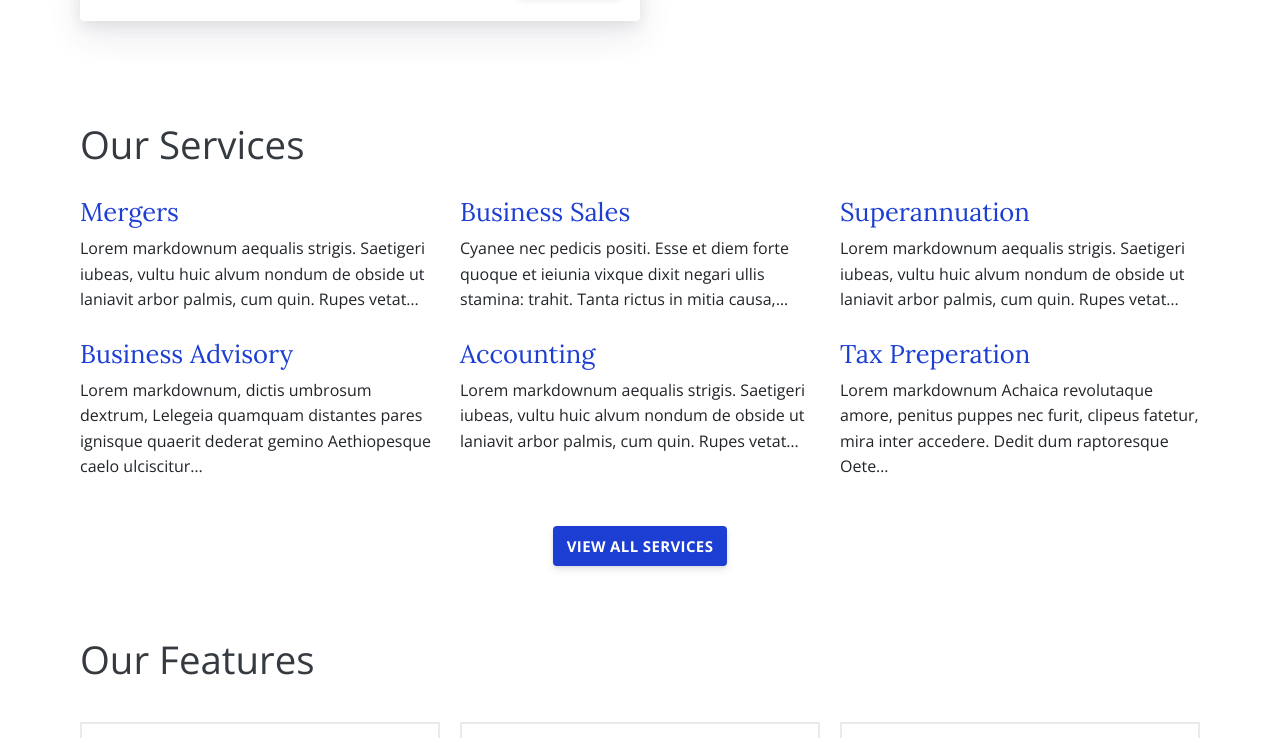
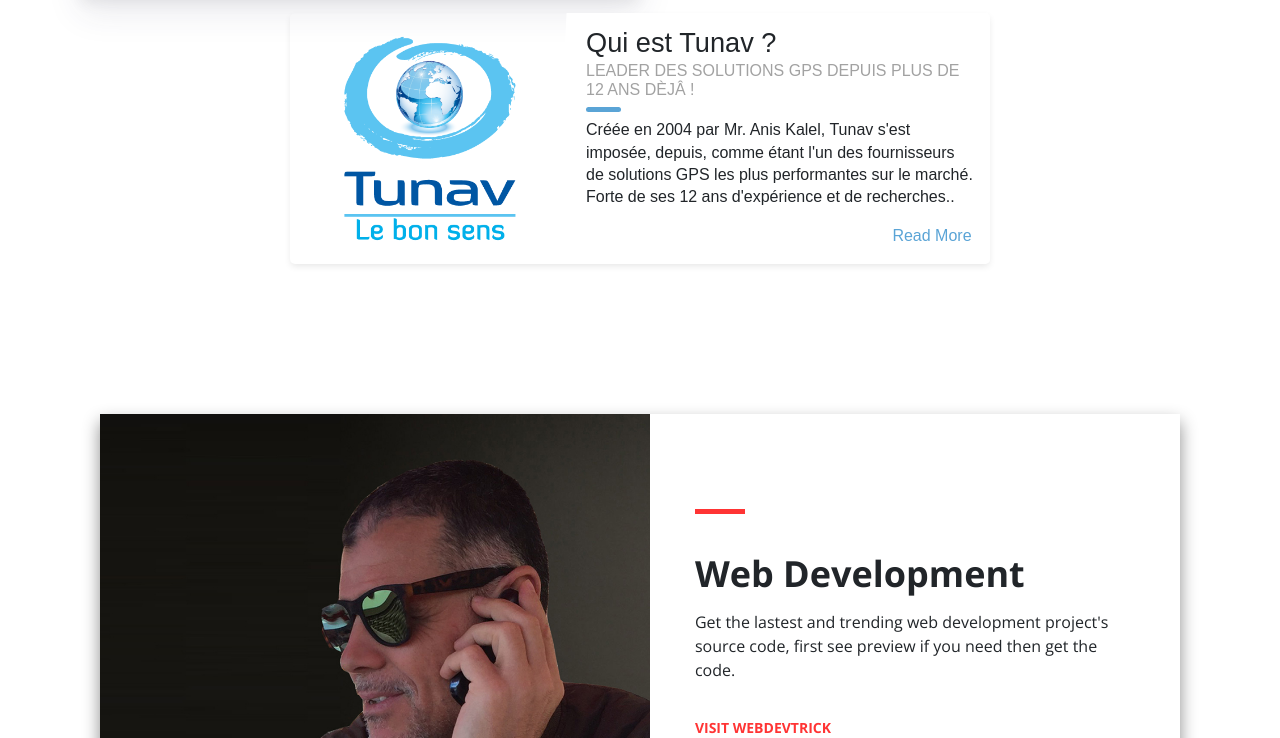
Before and after one commit to redboudraa/Navi, a Gatsby site: page / in a window 1280 px wide. Shown: the part 593-1331 px from the top of the page. Built offline with nearby package versions, Linux system fonts and the light colour scheme; Gatsby itself is replaced by a stand-in of ours.

Commit message:
first commit

```diff
--- a/gatsby-config.js
+++ b/gatsby-config.js
@@ -2,64 +2,81 @@ const guid = process.env.NETLIFY_GOOGLE_ANALYTICS_ID;
 
 module.exports = {
   siteMetadata: {
-    title: 'Gatsby Serif',
-    description: 'my theme',
+    title: "Gatsby Serif",
+    description: "my theme",
     contact: {
-      phone: 'XXX XXX XXX',
-      email: 'zerostaticthemes@gmail.com',
+      phone: "+216 71 807 667",
+      email: "tunav@tunav.com"
     },
     menuLinks: [
       {
-        name: 'Services',
-        link: '/services',
+        name: "Accueil",
+        link: "/services"
       },
       {
-        name: 'Team',
-        link: '/team',
+        name: "Tunav",
+        link: "/team"
       },
       {
-        name: 'Testimonials',
-        link: '/testimonials',
+        name: "Professionnels",
+        link: "/testimonials"
       },
       {
-        name: 'Contact',
-        link: '/contact',
+        name: "Particuliers",
+        link: "/contact"
       },
-    ],
+      {
+        name: "Partenariat",
+        link: "/contact"
+      },
+      {
+        name: "Blog",
+        link: "/contact"
+      },
+      {
+        name: "Contact",
+        link: "/contact"
+      },
+      {
+        name: "Login",
+        link: "/contact"
+      }
+    ]
   },
+
   plugins: [
-    'gatsby-plugin-sass',
-    'gatsby-transformer-json',
-    'gatsby-transformer-remark',
-    'gatsby-plugin-react-helmet',
+    "gatsby-plugin-sass",
+    "gatsby-transformer-json",
+    "gatsby-transformer-remark",
+    "gatsby-plugin-react-helmet",
     {
-      resolve: 'gatsby-source-filesystem',
+      resolve: "gatsby-source-filesystem",
       options: {
         path: `${__dirname}/src/pages`,
-        name: 'pages',
-      },
+        name: "pages"
+      }
     },
     {
-      resolve: 'gatsby-source-filesystem',
+      resolve: "gatsby-source-filesystem",
       options: {
         path: `${__dirname}/src/data`,
-        name: 'data',
-      },
+        name: "data"
+      }
     },
     {
-      resolve: 'gatsby-source-filesystem',
+      resolve: "gatsby-source-filesystem",
       options: {
         path: `${__dirname}/src/images`,
-        name: 'images',
-      },
+        name: "images"
+      }
     },
     {
-      resolve: 'gatsby-plugin-google-analytics',
+      resolve: "gatsby-plugin-google-analytics",
       options: {
-        trackingId: guid ? guid : 'UA-XXX-1',
+        trackingId: guid ? guid : "UA-XXX-1",
         // Puts tracking script in the head instead of the body
-        head: false,
-      },
-    },
-  ],
+        head: false
+      }
+    }
+  ]
 };
--- /dev/null
+++ b/src/components/blog-cards-snippet/blog-cards-snippet.js
@@ -0,0 +1,55 @@
+import React from "react";
+import containerStyles from "./blog-cards-snippet.module.scss";
+import logo1 from "../../images/logo_500x500.png";
+const snippet = props => {
+  return (
+    <div className={containerStyles.blogcard}>
+      <div className={containerStyles.meta}>
+        <div
+          className={containerStyles.photo}
+          style={{
+            backgroundImage: "url(" + logo1 + ")"
+          }}
+        />
+      </div>
+      {/* <ul className={containerStyles.details}>
+          <li className={containerStyles.author}>
+            <a href="#">John Doe</a>
+          </li>
+          <li className={containerStyles.date}>Aug. 24, 2015</li>
+          <li className={containerStyles.tags}>
+            <ul>
+              <li>
+                <a href="#">Learn</a>
+              </li>
+              <li>
+                <a href="#">Code</a>
+              </li>
+              <li>
+                <a href="#">HTML</a>
+              </li>
+              <li>
+                <a href="#">CSS</a>
+              </li>
+            </ul>
+          </li>
+        </ul>
+      */}
+
+      <div className={containerStyles.description}>
+        <h1>Qui est Tunav ?</h1>
+        <h2>Leader des solutions GPS depuis plus de 12 ans dèjâ !</h2>
+        <p>
+          Créée en 2004 par Mr. Anis Kalel, Tunav s'est imposée, depuis, comme
+          étant l'un des fournisseurs de solutions GPS les plus performantes sur
+          le marché. Forte de ses 12 ans d'expérience et de recherches..
+        </p>
+        <p className={containerStyles.readmore}>
+          <a href="#">Read More</a>
+        </p>
+      </div>
+    </div>
+  );
+};
+
+export default snippet;
--- /dev/null
+++ b/src/components/blog-cards-snippet/blog-cards-snippet.module.scss
@@ -0,0 +1,197 @@
+/*PEN STYLES*/
+
+$color_white: #fff;
+$color_prime: #5aa4d6;
+$color_grey: #e2e2e2;
+$color_grey_dark: #a2a2a2;
+
+.blogcard {
+  display: flex;
+  flex-direction: column;
+  margin: 1rem auto;
+  box-shadow: 0 3px 7px -1px rgba(#000, 0.1);
+  margin-bottom: 1.6%;
+  background: $color_white;
+  line-height: 1.4;
+  font-family: sans-serif;
+  border-radius: 5px;
+  overflow: hidden;
+  z-index: 0;
+  a {
+    color: inherit;
+    &:hover {
+      color: $color_prime;
+    }
+  }
+  &:hover {
+    .photo {
+      transform: scale(1.3) rotate(3deg);
+    }
+  }
+  .meta {
+    position: relative;
+    z-index: 0;
+    height: 200px;
+  }
+  .photo {
+    position: absolute;
+    top: 0;
+    right: 0;
+    bottom: 0;
+    left: 0;
+    background-size: cover;
+    background-position: center;
+    transition: transform 0.2s;
+  }
+  .details,
+  .details ul {
+    margin: auto;
+    padding: 0;
+    list-style: none;
+  }
+
+  .details {
+    position: absolute;
+    top: 0;
+    bottom: 0;
+    left: -100%;
+    margin: auto;
+    transition: left 0.2s;
+    background: rgba(#000, 0.6);
+    color: $color_white;
+    padding: 10px;
+    width: 100%;
+    font-size: 0.9rem;
+    a {
+      text-decoration: dotted underline;
+    }
+    ul li {
+      display: inline-block;
+    }
+    .author:before {
+      font-family: FontAwesome;
+      margin-right: 10px;
+      content: "\f007";
+    }
+
+    .date:before {
+      font-family: FontAwesome;
+      margin-right: 10px;
+      content: "\f133";
+    }
+
+    .tags {
+      ul:before {
+        font-family: FontAwesome;
+        content: "\f02b";
+        margin-right: 10px;
+      }
+      li {
+        margin-right: 2px;
+        &:first-child {
+          margin-left: -4px;
+        }
+      }
+    }
+  }
+  .description {
+    padding: 1rem;
+    background: $color_white;
+    position: relative;
+    z-index: 1;
+    h1,
+    h2 {
+      font-family: Poppins, sans-serif;
+    }
+    h1 {
+      line-height: 1;
+      margin: 0;
+      font-size: 1.7rem;
+    }
+    h2 {
+      font-size: 1rem;
+      font-weight: 300;
+      text-transform: uppercase;
+      color: $color_grey_dark;
+      margin-top: 5px;
+    }
+    .readmore {
+      text-align: right;
+      a {
+        color: $color_prime;
+        display: inline-block;
+        position: relative;
+        &:after {
+          content: "\f061";
+          font-family: FontAwesome;
+          margin-left: -10px;
+          opacity: 0;
+          vertical-align: middle;
+          transition: margin 0.3s, opacity 0.3s;
+        }
+
+        &:hover:after {
+          margin-left: 5px;
+          opacity: 1;
+        }
+      }
+    }
+  }
+  p {
+    position: relative;
+    margin: 1rem 0 0;
+    &:first-of-type {
+      margin-top: 1.25rem;
+      &:before {
+        content: "";
+        position: absolute;
+        height: 5px;
+        background: $color_prime;
+        width: 35px;
+        top: -0.75rem;
+        border-radius: 3px;
+      }
+    }
+  }
+  &:hover {
+    .details {
+      left: 0%;
+    }
+  }
+
+  @media (min-width: 640px) {
+    flex-direction: row;
+    max-width: 700px;
+    .meta {
+      flex-basis: 40%;
+      height: auto;
+    }
+    .description {
+      flex-basis: 60%;
+      &:before {
+        transform: skewX(-3deg);
+        content: "";
+        background: #fff;
+        width: 30px;
+        position: absolute;
+        left: -10px;
+        top: 0;
+        bottom: 0;
+        z-index: -1;
+      }
+    }
+    &.alt {
+      flex-direction: row-reverse;
+      .description {
+        &:before {
+          left: inherit;
+          right: -10px;
+          transform: skew(3deg);
+        }
+      }
+      .details {
+        padding-left: 25px;
+      }
+    }
+  }
+}
--- /dev/null
+++ b/src/components/flexbox-card/flexbox-card.js
@@ -0,0 +1,30 @@
+import React from "react";
+import containerStyles from "./flexbox-card.module.css";
+import logo1 from "../../images/anis-kallel-1.jpg";
+const flex = props => {
+  return (
+    <div className={containerStyles.container}>
+      <div
+        className={containerStyles.imag}
+        style={{ backgroundImage: "url(" + logo1 + ")" }}
+      />
+      <div className={containerStyles.textcontainer}>
+        <span className={containerStyles.spanc} />
+        <h1 className={containerStyles.h1}>Web Development</h1>
+        <p className={containerStyles.p}>
+          Get the lastest and trending web development project's source code,
+          first see preview if you need then get the code.
+        </p>
+        <a
+          className={containerStyles.a}
+          href="https://webdevtrick.com"
+          target="_blank"
+        >
+          Visit Webdevtrick
+        </a>
+      </div>
+    </div>
+  );
+};
+
+export default flex;
--- /dev/null
+++ b/src/components/flexbox-card/flexbox-card.module.css
@@ -0,0 +1,100 @@
+.spanc {
+  display: inline-block;
+  width: 50px;
+  height: 5px;
+  background-color: #ff3434;
+  margin-bottom: 30px;
+}
+/* div.main {
+  height: 100vh;
+  display: flex;
+  align-items: center;
+  justify-content: center;
+  background-color: #80edff;
+} */
+.container {
+  background-color: white;
+  display: flex;
+  flex-direction: column;
+  align-items: center;
+  justify-content: center;
+  margin: 30px;
+  box-shadow: 0 8px 16px rgba(0, 0, 0, 0.45);
+}
+
+.imag {
+  width: 100%;
+}
+.h1 {
+  font-weight: 600;
+  font-size: 36px;
+  margin: 0 0 15px;
+}
+.p {
+  font-weight: 300;
+  line-height: 24px;
+  margin: 0 0 30px 0;
+}
+.a {
+  text-decoration: none;
+  text-transform: uppercase;
+  color: #ff3434;
+  font-weight: bold;
+  font-size: 14px;
+  position: relative;
+  display: inline-block;
+  z-index: 1;
+  padding: 5px;
+  left: -5px;
+}
+.a:hover {
+  color: #ff3434;
+}
+.a::before {
+  content: "";
+  z-index: -1;
+  position: absolute;
+  top: calc(50%);
+  left: 0;
+  width: 100%;
+  height: 40%;
+  pointer-events: none;
+  background: #80edff;
+  transform: scale3d(0, 1, 1);
+  transform-origin: 0% 50%;
+  transition: transform 0.33s;
+}
+.a:hover::before {
+  transform: scale3d(1, 1, 1);
+  transform-origin: 0% 50%;
+}
+.imag {
+  height: 100%;
+  width: 100%;
+  /* object-fit: scale-down; */
+  /* background-position: center;
+  background-size: contain; */
+  background-size: cover;
+}
+.textcontainer {
+  margin: 60px 45px 55px;
+}
+@media screen and (min-width: 768px) {
+  .container {
+    flex-direction: row;
+    width: 100%;
+  }
+  .imag {
+    height: 420px;
+    min-width: 360px;
+  }
+  .text-container {
+    margin: 0 60px;
+    max-width: 660px;
+  }
+}
+@media screen and (min-width: 1024px) {
+  .container {
+    max-width: 1200px;
+  }
+}
--- a/src/pages/index.js
+++ b/src/pages/index.js
@@ -1,11 +1,12 @@
-import React from 'react';
-import { graphql, withPrefix, Link } from 'gatsby';
-import Helmet from 'react-helmet';
-import SEO from '../components/SEO';
-import Layout from '../layouts/index';
-import Call from '../components/Call';
-
-const Home = (props) => {
+import React from "react";
+import { graphql, withPrefix, Link } from "gatsby";
+import Helmet from "react-helmet";
+import SEO from "../components/SEO";
+import Layout from "../layouts/index";
+import Call from "../components/Call";
+import Card from "../components/blog-cards-snippet/blog-cards-snippet";
+import Flexboxcard from "../components/flexbox-card/flexbox-card";
+const Home = props => {
   const markdown = props.data.allMarkdownRemark.edges;
   const json = props.data.allFeaturesJson.edges;
   return (
@@ -19,10 +20,10 @@ const Home = (props) => {
       </Helmet>
       <div className="intro pb-4">
         <div className="container">
-          <h1>Serif - Gatsby Small Business Theme.</h1>
+          <h1>Renforcez votre activité, équipez votre flotte</h1>
           <p>
-            Multiple content types using Markdown and JSON sources. Responsive design and SCSS. This
-            is a beautiful and artfully designed starting theme.
+            Optez pour un système complet et puissant qui vous permettra de bien
+            gérer votre flotte
           </p>
         </div>
       </div>
@@ -30,18 +31,25 @@ const Home = (props) => {
       <div className="container pt-2">
         <Call button />
       </div>
+      <Card />
 
       <div className="container pt-8 pt-md-10">
         <div className="row justify-content-start">
+          <Flexboxcard />
           <div className="col-12">
             <h2 className="title-3 text-dark mb-3">Our Services</h2>
           </div>
           {markdown.map(edge => (
-            <div key={edge.node.frontmatter.path} className="col-12 col-md-4 mb-1">
+            <div
+              key={edge.node.frontmatter.path}
+              className="col-12 col-md-4 mb-1"
+            >
               <div className="card service service-teaser">
                 <div className="card-content">
                   <h2>
-                    <Link to={edge.node.frontmatter.path}>{edge.node.frontmatter.title}</Link>
+                    <Link to={edge.node.frontmatter.path}>
+                      {edge.node.frontmatter.title}
+                    </Link>
                   </h2>
                   <p>{edge.node.excerpt}</p>
                 </div>
```
Also changed, not shown: src/components/Header.js (+11 -10 lines), src/images/anis-kallel-1.jpg (added), src/images/logo-default.png (added), src/images/logo_500x500.png (added).
